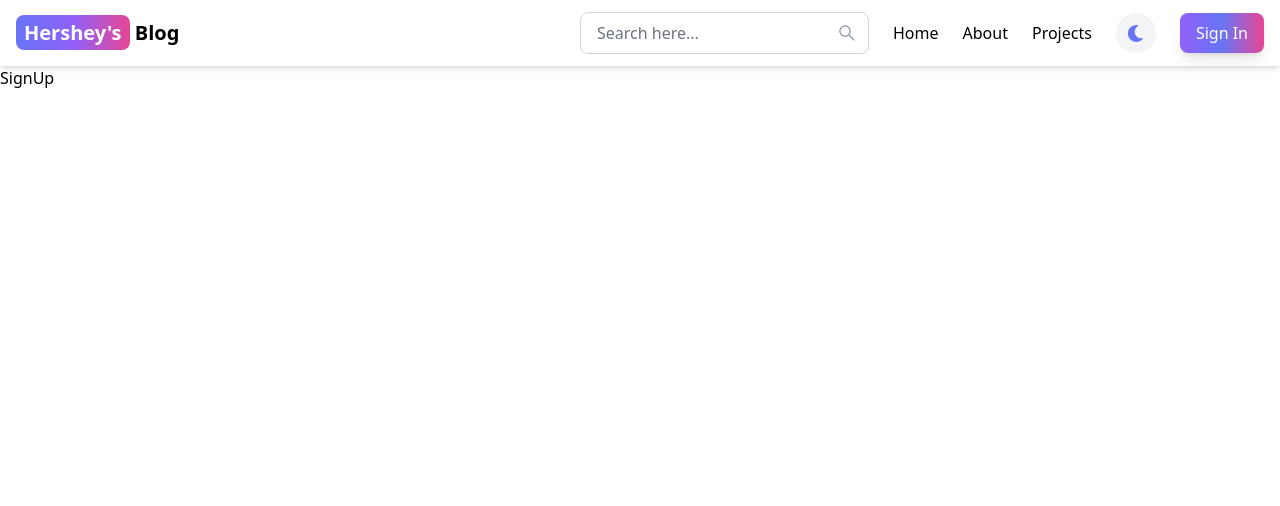
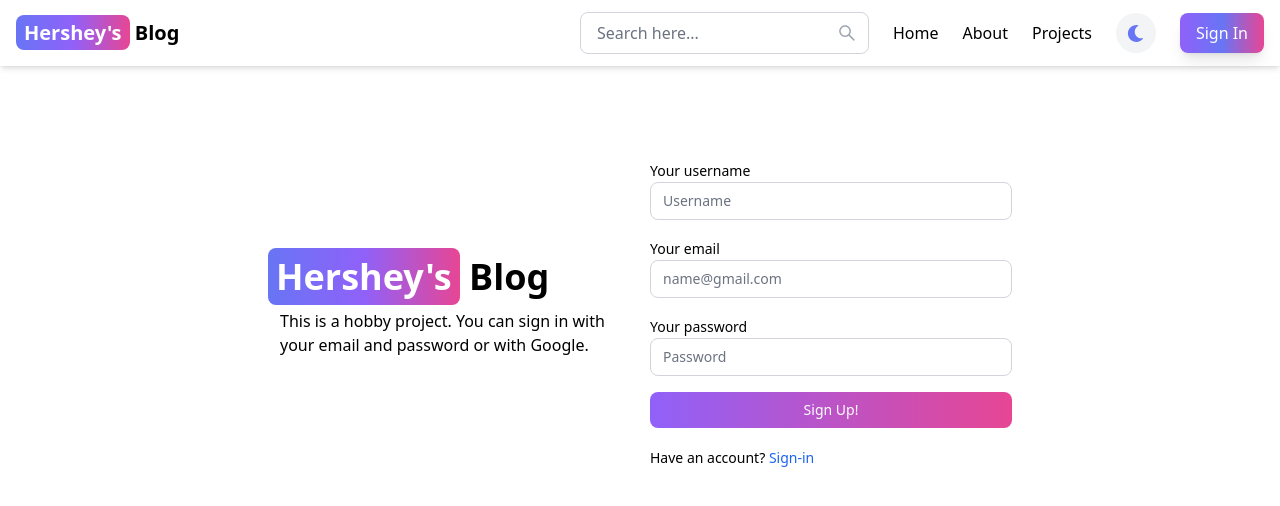
Before and after one commit to harshu0117/mern-blog, a React (Vite) app in the folder client/: page /sign-up in a window 1280 px wide. Shown: the top 506 px of the page. Built offline with nearby package versions, Linux system fonts and the light colour scheme.

Commit message:
signup done

```diff
--- a/client/src/pages/SignUp.jsx
+++ b/client/src/pages/SignUp.jsx
@@ -1,9 +1,52 @@
-import React from 'react'
+import {Link} from 'react-router-dom';
+import {TextInput , Label , Button} from 'flowbite-react';
+
 
 export default function SignUp() {
   return (
-    <div>
-      SignUp
+    <div className='min-h-screen mt-20'>
+      <div className='flex p-3 max-w-3xl mx-auto flex-col md:flex-row md:items-center gap-5'>
+
+        {/* left */}
+        <div className='flex-1'>
+              <Link to='/'
+              className='font-bold dark:text-white text-4xl'>
+                <span className='px-2 py-1 bg-gradient-to-r from-indigo-500 via-purple-500 to-pink-500 rounded-lg text-white'>
+                  Hershey's
+                </span>{" "}
+                Blog
+              </Link>
+              <p className='p-3'>This is a hobby project. You can sign in with your email and password or with Google.</p>
+        </div>
+        {/* right  */}
+        <div className='flex-1'>
+            <form className='flex flex-col gap-4 '>
+                  <div>
+                      <Label value='Your username' />
+                      <TextInput type='text' placeholder='Username' id='username' />
+                  </div>
+                  <div>
+                      <Label value='Your email' />
+                      <TextInput type='text' placeholder='name@gmail.com' id='username' />
+                  </div>
+                  <div>
+                      <Label value='Your password' />
+                      <TextInput type='text' placeholder='Password' id='username' />
+                  </div>
+                  <Button gradientDuoTone='purpleToPink' type='submit'>
+                    Sign Up!
+                  </Button>
+            </form>
+            <div className='felx gap-2 text-sm mt-5'>
+              <span>Have an account?</span>{" "}
+              <Link to='/sign-in' className='text-blue-600'>
+                Sign-in
+              </Link>
+
+            </div>
+        </div>
+
+      </div>
     </div>
   )
-}
+};
```
